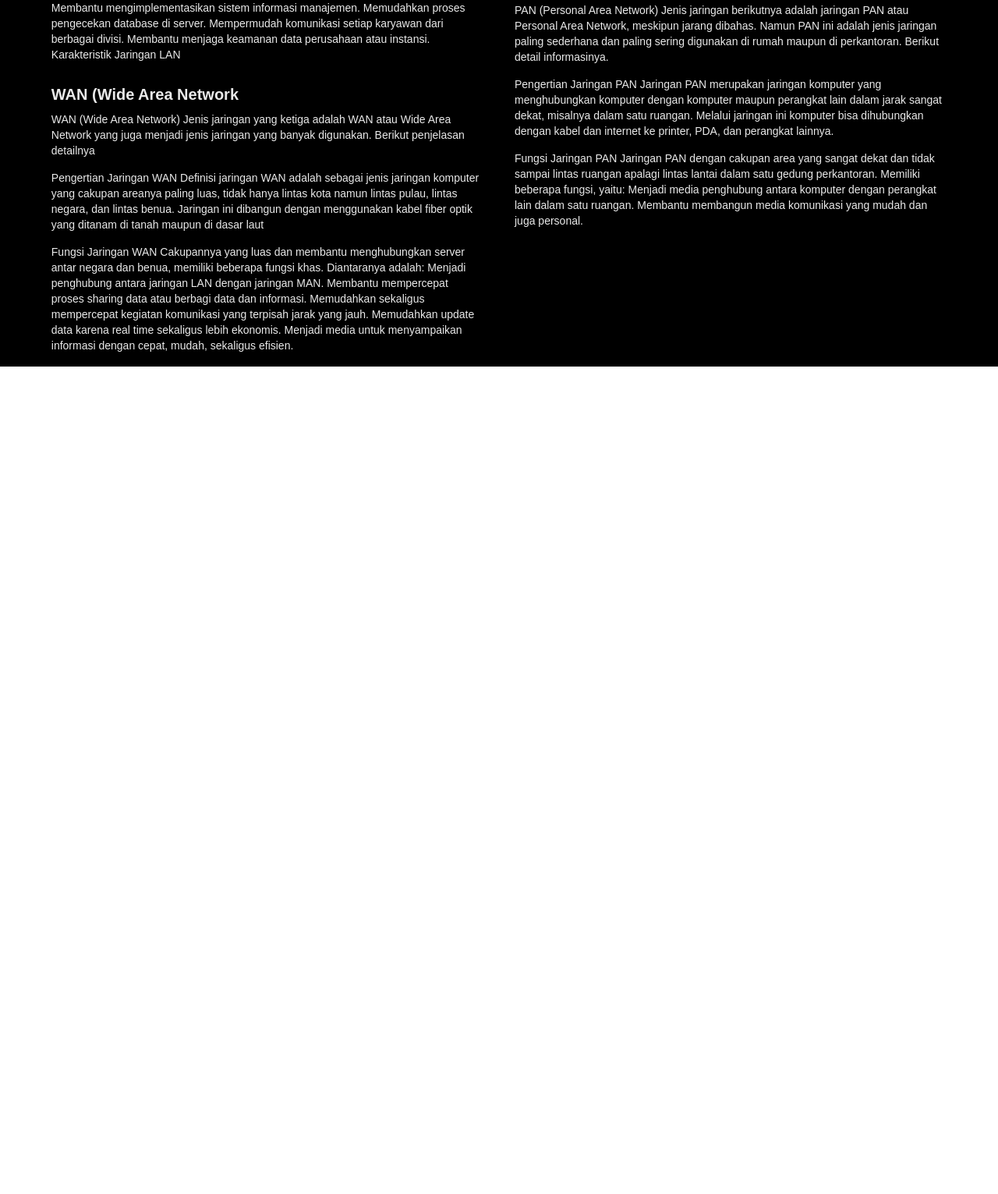
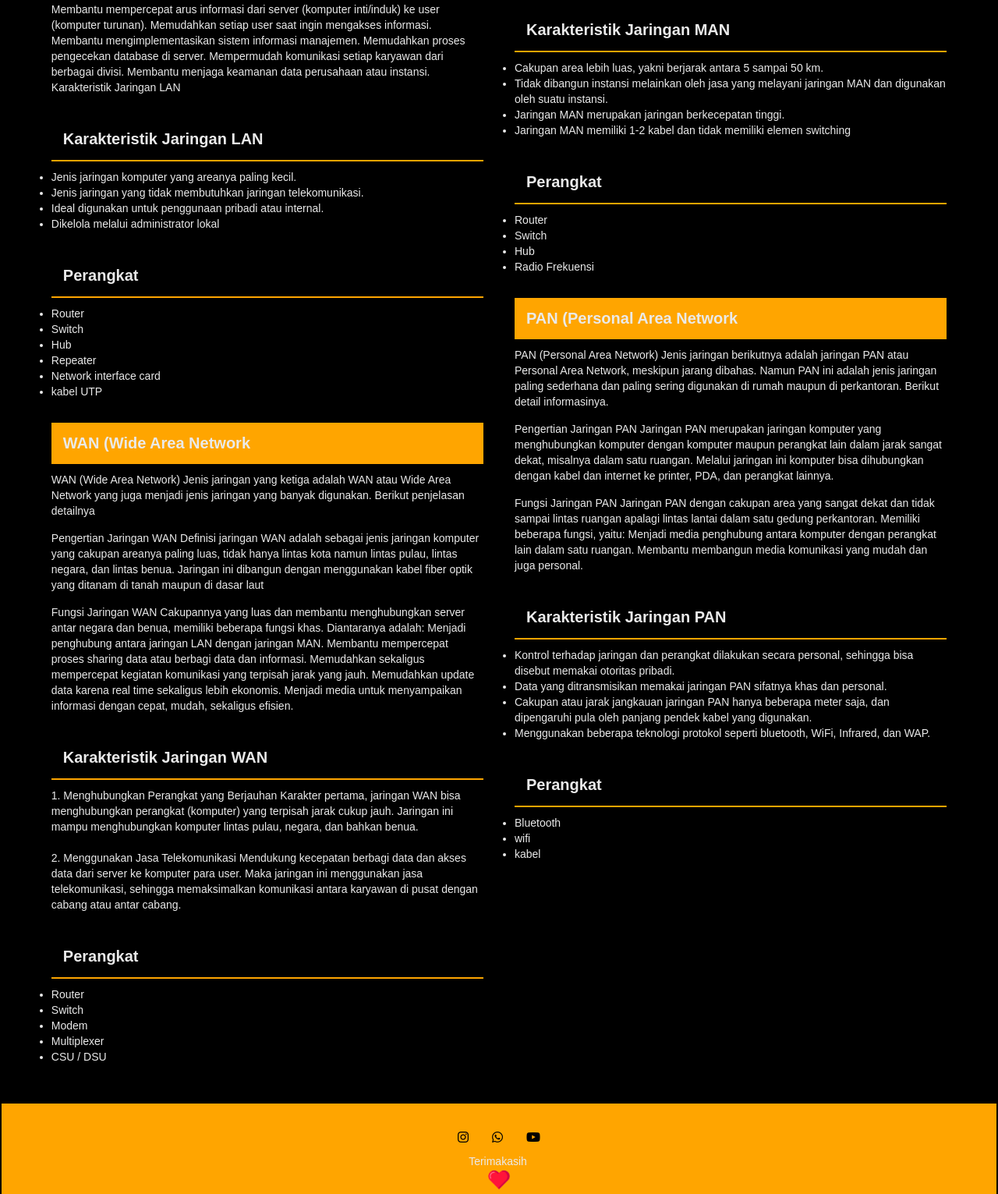
Before and after one commit to m29mujib/jenisjaringankomputer, a plain HTML site: page index.html in a window 1280 px wide. Shown: the part 1269-2800 px from the top of the page at 78% size. Before the commit the page ends 1739 px from the top, so only its background shows below. Drawn offline with nearby package versions, Linux system fonts and the light colour scheme.

Commit message:
menambahkan content baru

```diff
--- a/index.html
+++ b/index.html
@@ -7,13 +7,16 @@
     <title>Jenis-Jenis Jaringan</title>
     <link rel="stylesheet" href="style.css" />
     <link rel="stylesheet" href="https://unpkg.com/aos@next/dist/aos.css" />
+    <link rel="stylesheet" href="https://cdnjs.cloudflare.com/ajax/libs/font-awesome/6.1.0/css/all.min.css" />
   </head>
   <body>
     <div class="container">
       <div class="header">
         <h1>PENGERTIAN PAN, LAN, WAN, MAN</h1>
         <p>jumat, 18 maret 2022</p>
+
         <img src="img/jenis-jaringan1.png" />
+        <p><i>sumber : </i><a href="https://penerbitbukudeepublish.com/pengertian-lan-man-wan-pan/" target="_blank"> https://penerbitbukudeepublish.com/pengertian-lan-man-wan-pan/"</a></p>
       </div>
       <div class="content">
         <div class="kiri">
@@ -31,6 +34,23 @@
             informasi. Membantu mengimplementasikan sistem informasi manajemen. Memudahkan proses pengecekan database di server. Mempermudah komunikasi setiap karyawan dari berbagai divisi. Membantu menjaga keamanan data perusahaan atau
             instansi. Karakteristik Jaringan LAN
           </p>
+          <h2 class="cabang">Karakteristik Jaringan LAN</h2>
+          <ul>
+            <li>Jenis jaringan komputer yang areanya paling kecil.</li>
+            <li>Jenis jaringan yang tidak membutuhkan jaringan telekomunikasi.</li>
+            <li>Ideal digunakan untuk penggunaan pribadi atau internal.</li>
+            <li>Dikelola melalui administrator lokal</li>
+          </ul>
+
+          <h2 class="cabang">Perangkat</h2>
+          <ul>
+            <li>Router</li>
+            <li>Switch</li>
+            <li>Hub</li>
+            <li>Repeater</li>
+            <li>Network interface card</li>
+            <li>kabel UTP</li>
+          </ul>
 
           <h2>WAN (Wide Area Network</h2>
           <p>WAN (Wide Area Network) Jenis jaringan yang ketiga adalah WAN atau Wide Area Network yang juga menjadi jenis jaringan yang banyak digunakan. Berikut penjelasan detailnya</p>
@@ -45,6 +65,23 @@
             mempercepat proses sharing data atau berbagi data dan informasi. Memudahkan sekaligus mempercepat kegiatan komunikasi yang terpisah jarak yang jauh. Memudahkan update data karena real time sekaligus lebih ekonomis. Menjadi media
             untuk menyampaikan informasi dengan cepat, mudah, sekaligus efisien.
           </p>
+
+          <h2 class="cabang">Karakteristik Jaringan WAN</h2>
+          <p>
+            1. Menghubungkan Perangkat yang Berjauhan Karakter pertama, jaringan WAN bisa menghubungkan perangkat (komputer) yang terpisah jarak cukup jauh. Jaringan ini mampu menghubungkan komputer lintas pulau, negara, dan bahkan
+            benua.<br /><br />
+            2. Menggunakan Jasa Telekomunikasi Mendukung kecepatan berbagi data dan akses data dari server ke komputer para user. Maka jaringan ini menggunakan jasa telekomunikasi, sehingga memaksimalkan komunikasi antara karyawan di pusat
+            dengan cabang atau antar cabang.
+          </p>
+
+          <h2 class="cabang">Perangkat</h2>
+          <ul>
+            <li>Router</li>
+            <li>Switch</li>
+            <li>Modem</li>
+            <li>Multiplexer</li>
+            <li>CSU / DSU</li>
+          </ul>
         </div>
         <div class="kanan">
           <h2>MAN (Metropolitan Area Network)</h2>
@@ -59,6 +96,21 @@
             Fungsi Jaringan MAN Jaringan MAN kemudian memiliki sejumlah fungsi spesifik, diantaranya adalah: Membantu membangun sistem jaringan yang mengkombinasikan dua server. Membantu menghubungkan komputer dari satu kota ke kota lain.
             Membantu meningkatkan efisiensi dalam hal komunikasi antara kantor pusat dengan cabang.
           </p>
+          <h2 class="cabang">Karakteristik Jaringan MAN</h2>
+          <ul>
+            <li>Cakupan area lebih luas, yakni berjarak antara 5 sampai 50 km.</li>
+            <li>Tidak dibangun instansi melainkan oleh jasa yang melayani jaringan MAN dan digunakan oleh suatu instansi.</li>
+            <li>Jaringan MAN merupakan jaringan berkecepatan tinggi.</li>
+            <li>Jaringan MAN memiliki 1-2 kabel dan tidak memiliki elemen switching</li>
+          </ul>
+
+          <h2 class="cabang">Perangkat</h2>
+          <ul>
+            <li>Router</li>
+            <li>Switch</li>
+            <li>Hub</li>
+            <li>Radio Frekuensi</li>
+          </ul>
 
           <h2>PAN (Personal Area Network</h2>
           <p>
@@ -75,9 +127,35 @@
             Fungsi Jaringan PAN Jaringan PAN dengan cakupan area yang sangat dekat dan tidak sampai lintas ruangan apalagi lintas lantai dalam satu gedung perkantoran. Memiliki beberapa fungsi, yaitu: Menjadi media penghubung antara
             komputer dengan perangkat lain dalam satu ruangan. Membantu membangun media komunikasi yang mudah dan juga personal.
           </p>
+
+          <h2 class="cabang">Karakteristik Jaringan PAN</h2>
+          <ul>
+            <li>Kontrol terhadap jaringan dan perangkat dilakukan secara personal, sehingga bisa disebut memakai otoritas pribadi.</li>
+            <li>Data yang ditransmisikan memakai jaringan PAN sifatnya khas dan personal.</li>
+            <li>Cakupan atau jarak jangkauan jaringan PAN hanya beberapa meter saja, dan dipengaruhi pula oleh panjang pendek kabel yang digunakan.</li>
+            <li>Menggunakan beberapa teknologi protokol seperti bluetooth, WiFi, Infrared, dan WAP.</li>
+          </ul>
+
+          <h2 class="cabang">Perangkat</h2>
+          <ul>
+            <li>Bluetooth</li>
+            <li>wifi</li>
+            <li>kabel</li>
+          </ul>
         </div>
       </div>
+      <footer>
+        <div class="icon">
+          <a href="https://www.instagram.com/mujibmw1/"><i class="fa-brands fa-instagram"></i></a>
+          <a href="#"><i class="fa-brands fa-whatsapp"></i></a>
+          <a href="https://www.youtube.com/watch?v=tGzBzG1eC8k"><i class="fa-brands fa-youtube"></i></a>
+        </div>
+
+        <p>Terimakasih</p>
+        <img src="img/kkk.png" />
+      </footer>
     </div>
+
     <script src="https://unpkg.com/aos@next/dist/aos.js"></script>
     <script>
       AOS.init();
--- a/style.css
+++ b/style.css
@@ -26,10 +26,16 @@
   background-size: cover;
   margin-top: 60px;
 }
+.header a {
+  color: pink;
+  margin-left: 5px;
+  text-decoration: none;
+}
 .header h1 {
   font-weight: 600;
   font-size: 30px;
 }
+
 .header p {
   font-size: 11px;
 }
@@ -55,6 +61,8 @@
 }
 
 .content h2 {
+  background: orange;
+  padding: 15px;
   margin-top: 30px;
   margin-bottom: 10px;
   font-size: 20px;
@@ -64,6 +72,63 @@
   font-size: 14px;
   line-height: 20px;
   margin-bottom: 15px;
+}
+.kiri .cabang {
+  background: transparent;
+  border-bottom: 2px solid orange;
+}
+.kanan .cabang {
+  background: transparent;
+  border-bottom: 2px solid orange;
+}
+.content ul li {
+  font-size: 14px;
+  line-height: 20px;
+  font-family: sans-serif;
+}
+
+footer {
+  display: flex;
+  flex-direction: column;
+  justify-content: center;
+  align-items: center;
+  width: 100%;
+  padding: 20px;
+  background: orange;
+  margin-top: 50px;
+}
+
+footer p {
+  color: #eaeaea;
+  font-size: 14px;
+  margin-right: 3px;
+}
+
+footer img {
+  width: 30px;
+  animation: move 3s linear infinite;
+}
+.icon {
+  width: 100%;
+  display: flex;
+  justify-content: center;
+  align-items: center;
+  color: white;
+}
+.icon .fa-brands {
+  color: black;
+  margin: 15px;
+}
+@keyframes move {
+  0% {
+    transform: scale(1);
+  }
+  50% {
+    transform: scale(0);
+  }
+  100% {
+    transform: scale(1.3);
+  }
 }
 
 @media (max-width: 600px) {
```
Also changed, not shown: img/jenis-jaringan.png (deleted), img/kkk.png (added).
